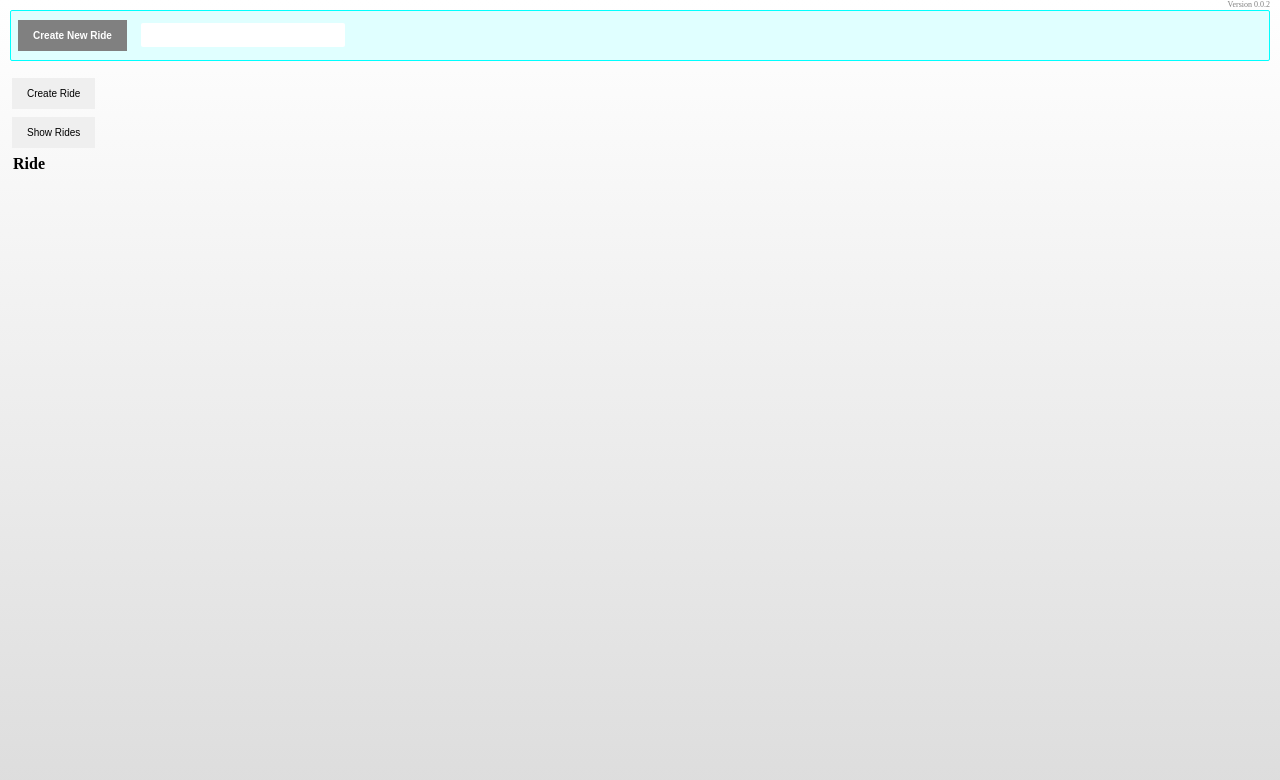
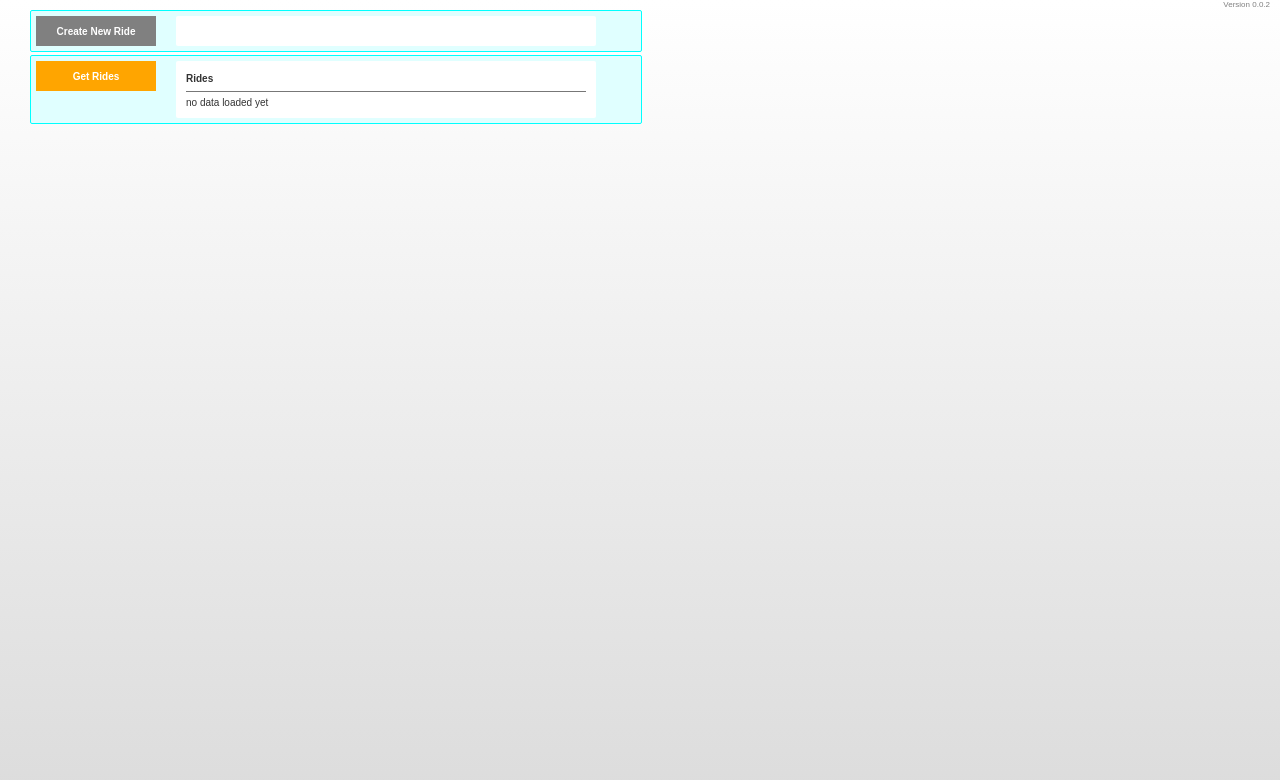
Before and after one commit to bsdoublestar/aws-serverless-simple-webapp, a plain HTML site: page web/index.html in a window 1280 px wide. Drawn offline with nearby package versions, Linux system fonts and the light colour scheme.

Commit message:
Simplified index.html Moved javascript files under web/js/ directory Moved css files under web/css directory

```diff
--- a/web/css/style.css
+++ b/web/css/style.css
@@ -2,58 +2,128 @@ body {
     height: 1000px;
     background-color: lightgray; /* For browsers that do not support gradients */
     background-image: linear-gradient(white, lightgray); /* Standard syntax (must be last) */
-    padding: 10px;
+    padding: 0px;
     margin: 0px;
-}
-
-h1 {
-    color: navy;
-    margin-left: 20px;
+    font-size: 10px;
+    color: #333333;
 }
 
 div {
     border-radius: 2px;
+    font: 10px arial, sans-serif;
 }
 
 button {
+    position: relative;
+    float: left;
     border: none;
-    color: black;
+    color: white;
     padding: 10px 15px;
     text-align: center;
     text-decoration: none;
-    display: inline-block;
-    font-size: 10px;
-    margin: 4px 2px;
+    margin: 0;
     cursor: pointer;
+    font: 10px arial, sans-serif;
+    width: 120px;
+    height: 30px;
+    font-weight: bold;
+}
+
+button:focus {
+    outline: none;
+}
+
+hr {
+    height: 1px;
+    border: 0;
+    background-color: #777777;
+}
+
+/*
+*
+*  CREATE RIDE SECTION
+*
+*/
+
+.createRideDiv {
+    position: absolute;
+    top: 10px;
+    left: 30px;
+    width: 600px;
+    margin: 0px;
+    padding: 5px;
+    background-color: lightcyan;
+    border: 1px solid cyan;
 }
 
 .createRideButton {
     background-color: grey;
-    color: white;
+}
+
+.rideCreatedFeedbackDiv {
+    position: relative;
+    float: left;
+    margin-top: 0px;
+    margin-left: 20px;
+    width: 400px;
+    height: 30px;
+    background-color: white;
+    padding: 0px 10px 0px 10px;
+    font: 10px courier, sans-serif;
+    line-height: 30px;
+}
+
+/*
+*
+*  DISPLAY RIDE SECTION
+*
+*/
+
+
+.displayRidesDiv {
+    position: absolute;
+    top: 55px;
+    left: 30px;
+    width: 600px;
+    margin: 0;
+    padding: 5px;
+    background-color: lightcyan;
+    border: 1px solid cyan;
+
+}
+
+.getRidesButton {
+    background-color: orange;
+}
+
+.ridesTableDiv {
+    position: relative;
+    float: left;
+    margin-top: 0px;
+    margin-left: 20px;
+    width: 400px;
+    min-height: 20px;
+    background-color: white;
+    padding: 10px;
+}
+
+.ridesTableHeaderDiv {
+    position: relative;
+    height: 15px;
+    line-height: 15px;
     font-weight: bold;
 }
 
-.createRideDiv {
-    background-color: lightcyan;
-    border: 1px;
-    border-style: solid;
-    border-color: cyan;
-    color: white;
-    margin: 0px;
-    padding: 5px;
+.ridesTableBodyDiv {
     position: relative;
 }
 
-.rideCreatedFeedbackDiv {
-    position: absolute;
-    top: 12px;
-    left: 130px;
-    width: 200px;
-    height: 20px;
-    background-color: white;
-    color: black;
-    padding: 2px;
-}
+/*
+*
+*  Version Info
+*
+*/
+
 
 .webPageVersion {
     position: absolute;
--- a/web/index.html
+++ b/web/index.html
@@ -12,95 +12,21 @@
 </div>
 
 <div class="createRideDiv">
-    <button class="createRideButton">Create New Ride</button>
-    <div class="rideCreatedFeedbackDiv"></div>
+    <button class="createRideButton" onclick="createRide()">Create New Ride</button>
+    <div id="rideCreatedFeedbackDiv" class="rideCreatedFeedbackDiv"></div>
 </div>
 
-<div id="createResponse">
-    <pre></pre>
+<div class="displayRidesDiv">
+    <button class="getRidesButton" onclick="getRides()">Get Rides</button>
+    <div class="ridesTableDiv">
+        <div class="ridesTableHeaderDiv">Rides</div>
+        <hr class="ridesTableHeaderSeparator">
+        <div id="ridesTableBodyDiv" class="ridesTableBodyDiv">no data loaded yet</div>
+    </div>
 </div>
 
-<form id="create-form">
-    <button class="button" type="submit">Create Ride</button>
-</form>
-<form id="read-form">
-    <button class="button" type="submit">Show Rides</button>
-</form>
-
-<table id="list_table_json">
-    <thead>
-        <tr>
-            <th>Ride</th>
-        </tr>
-    </thead>
-    <tbody>
-
-    </tbody>
-</table>
-
-
-<script src="//ajax.googleapis.com/ajax/libs/jquery/1.11.1/jquery.min.js"></script>
-<script>
-    (function($){
-        function createRide( e ){
-            console.log( 'createRide: Begin' );
-            $.ajax({
-                url: 'https://4mmuolcjva.execute-api.eu-central-1.amazonaws.com/DEV/api/v1/rides',
-                dataType: 'text',
-                type: 'post',
-                contentType: 'application/x-www-form-urlencoded',
-                data: $(this).serialize(),
-                success: function( data, textStatus, jQxhr ){
-                    $('#createResponse pre').html( data );
-                },
-                error: function( jqXhr, textStatus, errorThrown ){
-                    console.log( errorThrown );
-                }
-            });
-
-            e.preventDefault();
-        }
-        $('#create-form').submit( createRide );
-    })(jQuery);
-</script>
-
-<script>
-    (function($){
-        function readRides( e ){
-            console.log( 'readRides: Begin' );
-            $.ajax({
-                url: 'https://4mmuolcjva.execute-api.eu-central-1.amazonaws.com/DEV/api/v1/rides',
-                dataType: 'text',
-                type: 'get',
-                contentType: 'application/x-www-form-urlencoded',
-                data: $(this).serialize(),
-                success: function(data){
-                console.log(data);
-                var json = JSON.parse(data);
-                var event_data = '';
-                var table = document.getElementById("list_table_json");
-                var old_tbody = table.getElementsByTagName("tbody")[0];
-                var new_tbody = document.createElement("tbody");
-                $.each(json.Items, function(index, value){
-                    console.log(value);
-                    console.log(value.RideId.S);
-                    event_data += '<tr>';
-                    event_data += '<td>'+value.RideId.S+'</td>';
-                    event_data += '</tr>';
-                });
-                $("#list_table_json tr").remove();
-                $("#list_table_json").append(event_data);
-                },
-                error: function( jqXhr, textStatus, errorThrown ){
-                    console.log( errorThrown );
-                }
-            });
-
-            e.preventDefault();
-        }
-        $('#read-form').submit( readRides );
-    })(jQuery);
-</script>
+<script src="js/createRide.js"></script>
+<script src="js/getRides.js"></script>
 
 </body>
 </html>
--- /dev/null
+++ b/web/js/createRide.js
@@ -0,0 +1,11 @@
+function createRide() {
+    var xhttp = new XMLHttpRequest();
+    xhttp.onreadystatechange = function() {
+      if (this.readyState == 4 && this.status == 200) {
+          var json = JSON.parse(this.responseText);
+          document.getElementById("rideCreatedFeedbackDiv").innerHTML = json.message;
+      }
+    };
+    xhttp.open("POST", "https://4mmuolcjva.execute-api.eu-central-1.amazonaws.com/DEV/api/v1/rides", true);
+    xhttp.send();
+  }
--- /dev/null
+++ b/web/js/getRides.js
@@ -0,0 +1,19 @@
+function getRides() {
+    var xhttp = new XMLHttpRequest();
+    xhttp.onreadystatechange = function() {
+      if (this.readyState == 4 && this.status == 200) {
+        var headers = this.getAllResponseHeaders();
+        var json = JSON.parse(this.responseText);
+        var block = "";
+        var item;
+        var itemJson = "";
+        for (item of json.Items) {
+            itemJson = JSON.stringify(item);
+            block += item.RideId.S + "<br>";
+        }
+        document.getElementById("ridesTableBodyDiv").innerHTML = block;
+      }
+    };
+    xhttp.open("GET", "https://4mmuolcjva.execute-api.eu-central-1.amazonaws.com/DEV/api/v1/rides", true);
+    xhttp.send();
+  }
```
Also changed, not shown: web/js/ajax_info.txt (added), 1 other file.
